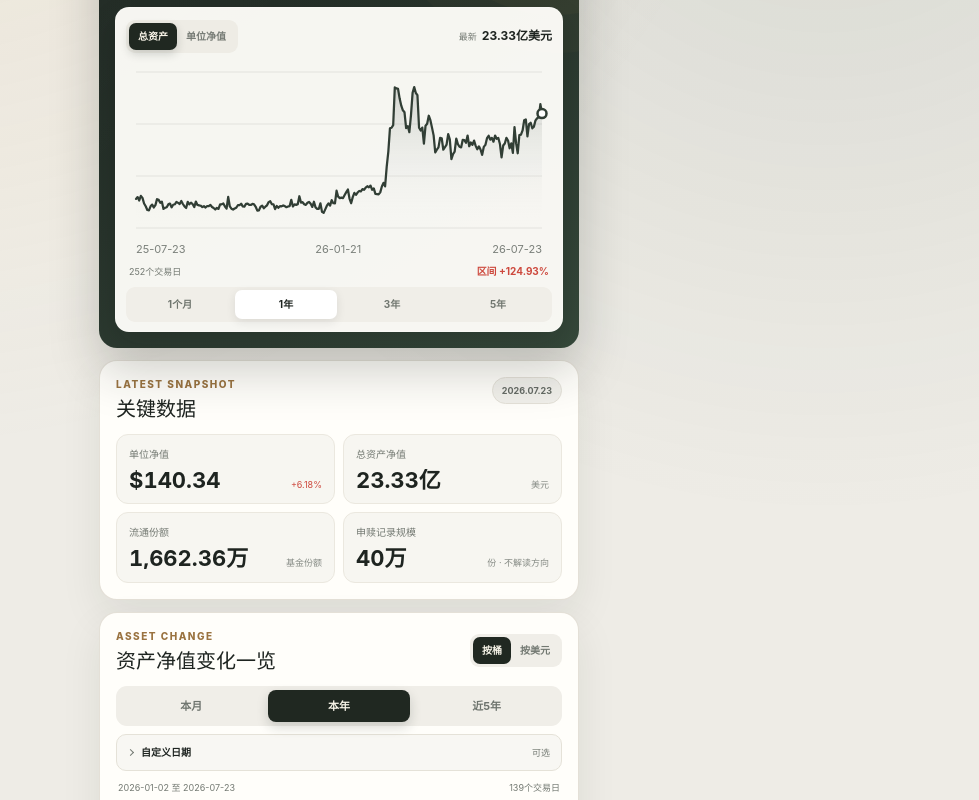
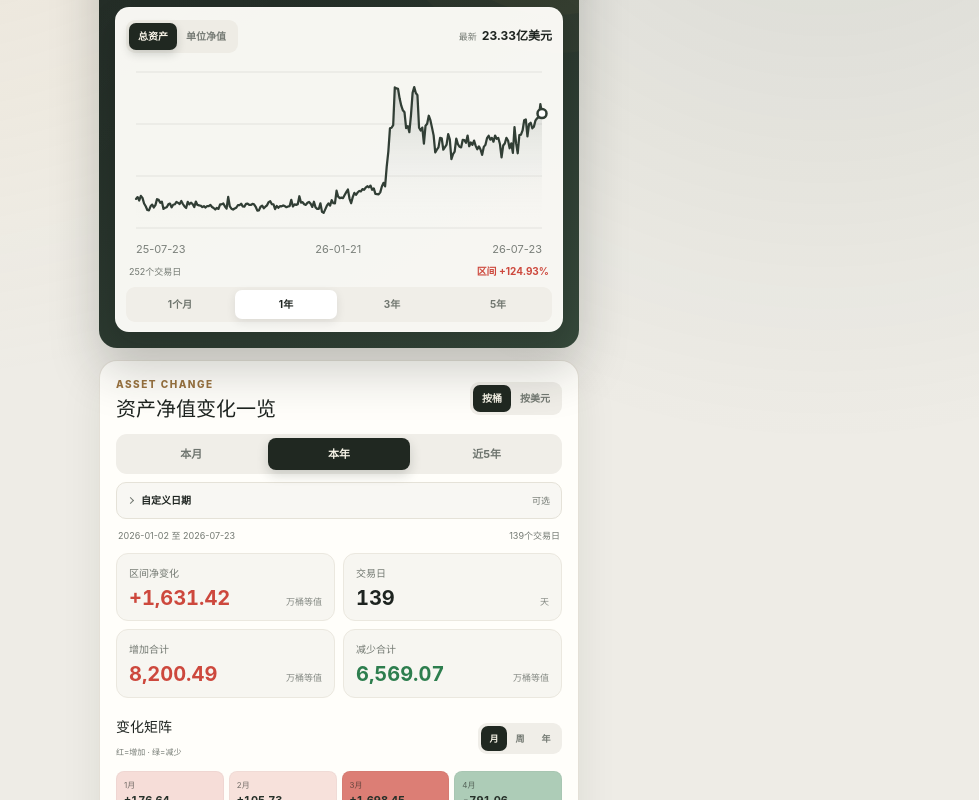
Before and after one commit to JennyChiu68/oil-ETF, a Next.js app: page / in a window 1280 px wide. Shown: the part 477-1277 px from the top of the page, without its empty margins (301-1280 px from the left). Built offline with nearby package versions, Linux system fonts and the light colour scheme.

Commit message:
Remove redundant snapshot card

```diff
--- a/app/OilEtfReport.tsx
+++ b/app/OilEtfReport.tsx
@@ -706,56 +706,6 @@ function OilEtfFundReport({
           </div>
         </section>
 
-        <section className="card snapshot-card">
-          <div className="section-heading">
-            <div>
-              <p className="section-kicker">LATEST SNAPSHOT</p>
-              <h2>关键数据</h2>
-            </div>
-            <span className="date-badge">
-              {snapshot.fund.asOfDate.replaceAll("-", ".")}
-            </span>
-          </div>
-          <div className="summary-grid">
-            <div className="summary-box">
-              <span>单位净值</span>
-              <strong>{formatUsd(snapshot.current.nav)}</strong>
-              <small className="up">
-                {formatSigned(snapshot.current.navChangePct * 100, 2, "%")}
-              </small>
-            </div>
-            <div className="summary-box">
-              <span>总资产净值</span>
-              <strong>
-                {formatNumber(snapshot.current.netAssets / 100_000_000, 2)}亿
-              </strong>
-              <small>美元</small>
-            </div>
-            <div className="summary-box">
-              <span>流通份额</span>
-              <strong>
-                {formatNumber(
-                  snapshot.current.sharesOutstanding / 10_000,
-                  2,
-                )}
-                万
-              </strong>
-              <small>基金份额</small>
-            </div>
-            <div className="summary-box">
-              <span>申赎记录规模</span>
-              <strong>
-                {formatNumber(
-                  Math.abs(snapshot.current.sharesCreatedRedeemed) / 10_000,
-                  0,
-                )}
-                万
-              </strong>
-              <small>份 · 不解读方向</small>
-            </div>
-          </div>
-        </section>
-
         <section className="card analysis-card">
           <div className="section-heading analysis-heading">
             <div>
```
Also changed, not shown: 1 other file (tests, documents, lock files or other folders).
